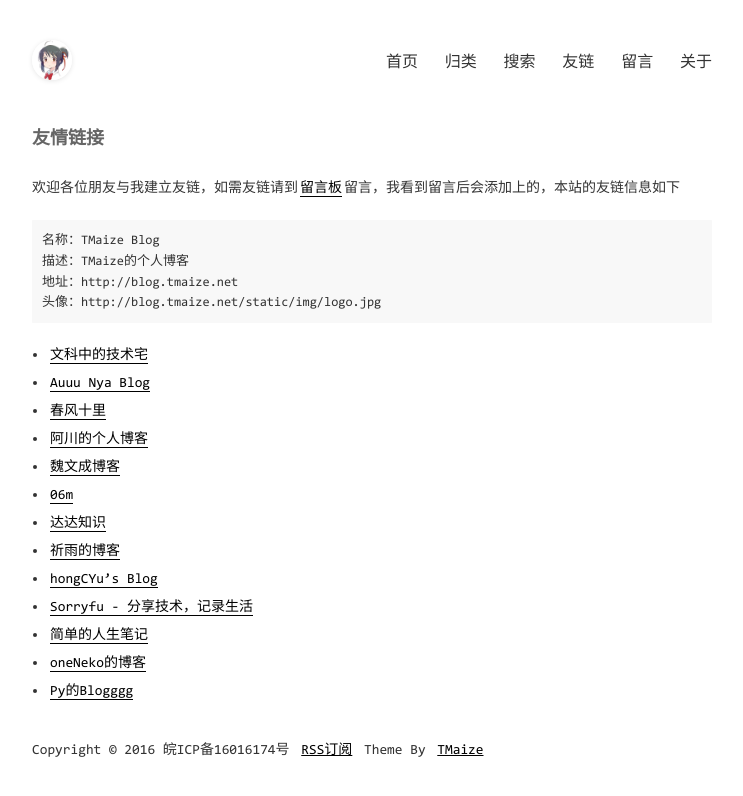
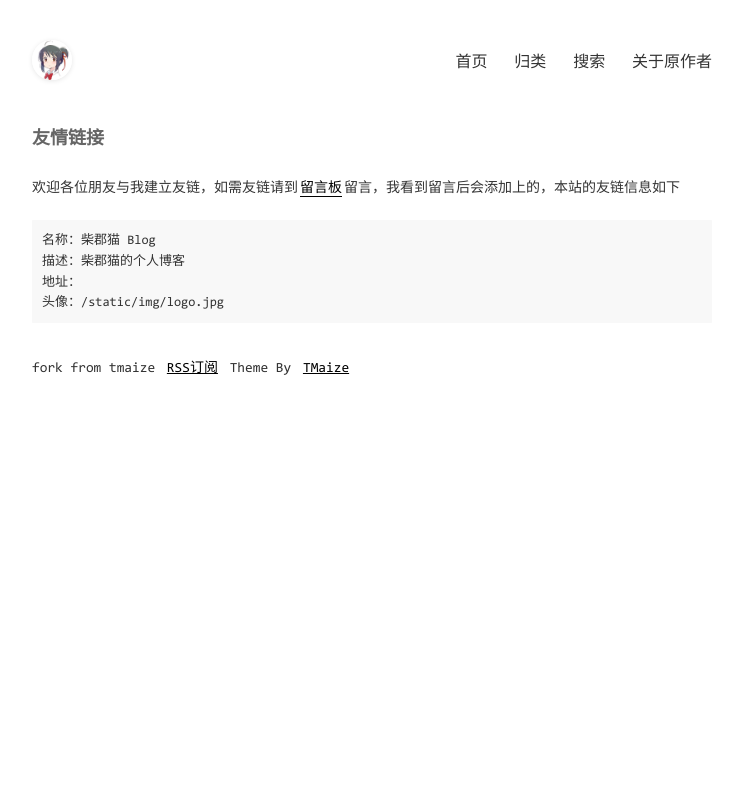
Before and after one commit to JWQ-SS/blog.github.io, a Jekyll site: the page built from pages/links.md, in a window 1280 px wide. Shown: the top 796 px of the page, without its empty margins (268-1011 px from the left). Built offline with Jekyll 4.4.1, drawn with Linux system fonts in a browser that asks for light colours; comment, search, counter and statistics services are not loaded; part of the change alters nothing that is shown.

Commit message:
信息修改

```diff
--- a/_config.yml
+++ b/_config.yml
@@ -1,11 +1,11 @@
 encoding: utf-8
 
 # SEO相关信息
-title: TMaize Blog
-description: TMaize的个人博客
-keywords: TMaize,Blog,Java,Html,JavaScript
-author: TMaize
-footerText: 'Copyright © 2016 皖ICP备16016174号'
+title: 柴郡猫 Blog
+description: 柴郡猫的个人博客
+keywords: 柴郡猫,学习,生活
+author: JWQ
+footerText: 'fork from tmaize'
 
 # 这些不要动
 permalink: /posts/:year/:month/:day/:title.html
@@ -17,7 +17,7 @@ exclude: ['CNAME', 'README.md', 'LICENSE', '_site', 'dist', 'Gemfile', 'Gemfile.
 
 # 域名配置
 # baseurl配置,如果网站部署在根目录下的其他目录中，请设置为 /目录名
-domainUrl: 'http://blog.tmaize.net'
+domainUrl: ''
 baseurl: ''
 
 # 吐个槽地址，会在chat页面中重定向到该地址
@@ -31,11 +31,11 @@ menu:
     url: /pages/categories.html
   - title: 搜索
     url: /pages/search.html
-  - title: 友链
-    url: /pages/links.html
-  - title: 留言
-    url: /pages/chat.html
-  - title: 关于
+ # - title: 友链
+ #   url: /pages/links.html
+ # - title: 留言
+ #   url: /pages/chat.html
+  - title: 关于原作者
     url: /pages/about.html
 
 # 点击页面文字冒出特效,不需要请设置为false
@@ -47,39 +47,39 @@ extAdsense: false
 
 # 腾讯MTA移动分析,不需要请设置为false
 # _includes/ext-adsense.html 里面修改为自己的配置
-extMTA: true
+extMTA: false
 
 # 百度收录自动推送,不需要请设置为false
-extBaidu: true
+extBaidu: false
 
 # 数学公式支持，比较影响加载速度,不需要请设置为false
 extMath: false
 
 # 友情链接
-links:
-  - title: 文科中的技术宅
-    url: https://www.townwang.com
-  - title: Auuu Nya Blog
-    url: http://mu1er.cn
-  - title: 春风十里
-    url: https://www.geek-era.com
-  - title: 阿川的个人博客
-    url: https://achuan.io
-  - title: 魏文成博客
-    url: https://www.wwc.ren
-  - title: 06m
-    url: https://www.06m.me
-  - title: 达达知识
-    url: https://www.dadapush.com/
-  - title: 祈雨的博客
-    url: https://wakzz.cn/
-  - title: hongCYu’s Blog
-    url: https://hongcyu.cn/
-  - title: Sorryfu - 分享技术，记录生活
-    url: https://sorryfu.top/
-  - title: 简单的人生笔记
-    url: https://yoyling.com/
-  - title: oneNeko的博客
-    url: https://blog.oneneko.com/
-  - title: Py的Blogggg
-    url: https://lzhbhlrpython.github.io/
+#links:
+#  - title: 文科中的技术宅
+#    url: https://www.townwang.com
+#  - title: Auuu Nya Blog
+#    url: http://mu1er.cn
+#  - title: 春风十里
+#    url: https://www.geek-era.com
+#  - title: 阿川的个人博客
+#    url: https://achuan.io
+#  - title: 魏文成博客
+#    url: https://www.wwc.ren
+#  - title: 06m
+#    url: https://www.06m.me
+#  - title: 达达知识
+#    url: https://www.dadapush.com/
+#  - title: 祈雨的博客
+#    url: https://wakzz.cn/
+#  - title: hongCYu’s Blog
+#    url: https://hongcyu.cn/
+#  - title: Sorryfu - 分享技术，记录生活
+#    url: https://sorryfu.top/
+#  - title: 简单的人生笔记
+#    url: https://yoyling.com/
+#  - title: oneNeko的博客
+#    url: https://blog.oneneko.com/
+#  - title: Py的Blogggg
+#    url: https://lzhbhlrpython.github.io/
```
